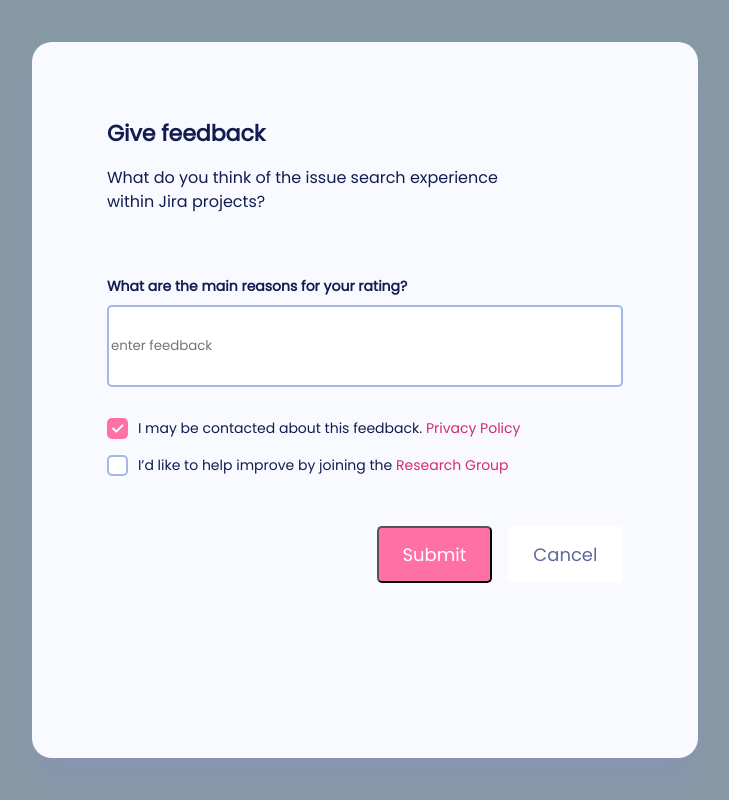
After one commit to VedhaSankar/health-care-app, a Flask app: page /feedback in a window 1280 px wide. The commit adds this page. Shown: the whole page, without its empty margins (275-1004 px from the left). Run offline with Flask 2, Linux system fonts and the light colour scheme; parts of the project's set-up code (start-up, migrations or seed data) failed here and were passed over.

Commit message:
feedback-pg

```diff
--- a/app.py
+++ b/app.py
@@ -265,6 +265,23 @@ def upload_file():
       return 'file uploaded successfully'
    return render_template('upload1.html')
 
+@app.route('/feedback', methods = ['GET', 'POST'])
+def feedback():
+   if request.method == 'POST':
+       collection_name = 'feedback'
+       new_collection = database[collection_name]
+
+       feedback       = request.values.get("feedback")
+
+       result = {
+           "feedback":feedback
+       }
+       x=new_collection.insert_one(result)
+       print(x)
+       return 'feedback updated'
+   return render_template('feedback.html')
+
+
 if __name__== "__main__":
     app.run(host="0.0.0.0", debug = True, port = PORT)
     # authenticate("vedha", "1234")
--- /dev/null
+++ b/templates/feedback.html
@@ -0,0 +1,287 @@
+<!DOCTYPE html>
+<html lang="en">
+
+<head>
+  <meta charset="UTF-8">
+  <meta http-equiv="X-UA-Compatible" content="IE=edge">
+  <meta name="viewport" content="width=device-width, initial-scale=1.0">
+  <link href="https://fonts.googleapis.com/css?family=Poppins" rel="stylesheet" />
+  <title>Give Feedback</title>
+  <style>
+    :root {
+	 --accent-col: #ff71a5;
+	 --link-col: #d22e69;
+	 --text-col: #121c51;
+}
+ *, *::before, *::after {
+	 box-sizing: border-box;
+	 color: var(--text-col);
+	 font-family: "Poppins";
+}
+ body {
+	 background: #8899a6;
+	 margin: 0;
+	 padding: 0;
+}
+ .wrapper {
+	 display: flex;
+	 justify-content: center;
+	 align-items: center;
+	 height: 100vh;
+}
+ .card {
+	 width: 666.22px;
+	 height: 716px;
+	 background: #f8faff;
+	 box-shadow: 0px 24px 25px rgba(150, 113, 255, 0.1);
+	 border-radius: 20px;
+}
+ .title {
+	 font-weight: 700;
+	 font-size: 22px;
+	 padding: 75px 0px 16px 75px;
+}
+ .description {
+	 font-weight: 500;
+	 font-size: 16px;
+	 line-height: 24px;
+	 padding: 0px 0px 31px 75px;
+}
+ .rating {
+	 padding-left: 75px;
+}
+ .rating ul {
+	 display: flex;
+	 flex-direction: row;
+	 padding: 0;
+	 margin: 0;
+	 gap: 10px;
+	 list-style-type: none;
+}
+ .rating li {
+	 display: flex;
+	 justify-content: center;
+	 align-items: center;
+	 flex-direction: column;
+	 color: #60699a;
+	 font-size: 14px;
+	 font-weight: 500;
+	 width: 96.84px;
+	 height: 105px;
+	 background: #fff;
+	 border: 2px solid #e6edff;
+	 border-radius: 5px;
+}
+ .rating li svg {
+	 margin-bottom: 10px;
+}
+ #selected {
+	 color: #121c51;
+	 background: #fff;
+	 border: 2px solid #f2f6ff;
+	 box-shadow: 0px 4px 4px rgba(164, 121, 255, 0.25), 0px 4px 17px rgba(255, 40, 40, 0.25);
+	 border-radius: 5px;
+}
+ .feedback-title {
+	 padding: 31px 0px 8px 75px;
+	 font-size: 14px;
+	 font-weight: 600;
+}
+ .box {
+	 background: #fff;
+	 border: 2px solid #a3b8e8;
+	 border-radius: 5px;
+	 width: 516px;
+	 height: 82px;
+	 margin: 0px 0px 31px 75px;
+}
+ .user-options {
+	 padding-left: 75px;
+	 font-weight: 500;
+	 font-size: 14px;
+}
+ .user-options a {
+	 color: var(--link-col);
+	 text-decoration: none;
+}
+ .privacy-policy {
+	 padding-bottom: 16px;
+}
+ .privacy-policy, .research-group {
+	 display: flex;
+	 flex-direction: row;
+}
+ .checkbox {
+	 background: #fff;
+	 border: 2px solid #a3b8e8;
+	 border-radius: 5px;
+	 width: 21px;
+	 height: 21px;
+	 margin-right: 10px;
+}
+ #ticked {
+	 display: flex;
+	 justify-content: center;
+	 align-items: center;
+	 background: #ff71a4;
+	 border: none;
+}
+ .cta {
+	 display: flex;
+	 flex-direction: row;
+	 gap: 16px;
+	 padding-top: 50px;
+}
+ .submit, .cancel {
+	 display: flex;
+	 justify-content: center;
+	 align-items: center;
+}
+ .submit {
+	 margin-left: 345px;
+	 width: 115px;
+	 height: 57px;
+	 background: linear-gradient(103.75deg, #ff71a4 0%, #ff71a4 100%);
+	 border-radius: 5px;
+	 color: white;
+	 font-size: 18px;
+	 font-weight: 500;
+}
+ .cancel {
+	 width: 115px;
+	 height: 57px;
+	 background: #fff;
+	 border-radius: 5px;
+	 color: #60699a;
+	 font-size: 18px;
+	 font-weight: 500;
+}
+ .checkbox:hover {
+	 cursor: pointer;
+}
+ .rating li:hover, .submit:hover, .cancel:hover {
+	 cursor: pointer;
+	 opacity: 0.8;
+}
+ .box:hover {
+	 cursor: text;
+}
+
+  </style>
+</head>
+
+<body>
+  <div class="wrapper">
+    <div class="card">
+      <div class="title">Give feedback</div>
+      <div class="description">What do you think of the issue search experience <br> within Jira projects?</div>
+      <!-- <div class="rating">
+        <ul>
+          <li><svg width="44" height="44" viewBox="0 0 44 44" fill="none" xmlns="http://www.w3.org/2000/svg">
+              <g clip-path="url(#clip0_2_33)">
+                <path d="M16.5 18.3333H16.5183" stroke="#60699A" stroke-width="2.75" stroke-linecap="round" stroke-linejoin="round" />
+                <path d="M27.5 18.3333H27.5183" stroke="#60699A" stroke-width="2.75" stroke-linecap="round" stroke-linejoin="round" />
+                <path d="M17.4167 27.9583C18.0141 27.3486 18.7272 26.8642 19.5142 26.5335C20.3012 26.2028 21.1463 26.0324 22 26.0324C22.8537 26.0324 23.6988 26.2028 24.4858 26.5335C25.2728 26.8642 25.9859 27.3486 26.5833 27.9583" stroke="#60699A" stroke-width="2.75" stroke-linecap="round" stroke-linejoin="round" />
+                <path d="M32.2043 32.2777C31.7043 32.7922 31.3661 33.4422 31.2318 34.147C31.0976 34.8519 31.173 35.5806 31.4489 36.243C31.7248 36.9053 32.1889 37.4722 32.7838 37.8733C33.3788 38.2745 34.0783 38.4922 34.7958 38.4997C35.5132 38.5071 36.2171 38.3039 36.8202 37.9151C37.4233 37.5264 37.8991 36.9693 38.1886 36.3128C38.4782 35.6562 38.5687 34.9292 38.4491 34.2217C38.3294 33.5143 38.0048 32.8575 37.5155 32.3327L34.8333 29.3333L32.2043 32.2777V32.2777Z" stroke="#60699A" stroke-width="2.75" stroke-linecap="round" stroke-linejoin="round" />
+                <path d="M38.2525 24.7812C38.414 23.8629 38.4968 22.9324 38.5 22C38.5 18.7366 37.5323 15.5465 35.7193 12.8331C33.9062 10.1197 31.3293 8.00484 28.3143 6.756C25.2993 5.50715 21.9817 5.18039 18.781 5.81705C15.5803 6.45371 12.6403 8.02518 10.3327 10.3327C8.02518 12.6403 6.45371 15.5803 5.81705 18.781C5.18039 21.9817 5.50715 25.2993 6.756 28.3143C8.00484 31.3293 10.1197 33.9062 12.8331 35.7193C15.5465 37.5323 18.7366 38.5 22 38.5C23.265 38.5 24.4933 38.3607 25.6667 38.093" stroke="#60699A" stroke-width="2.75" stroke-linecap="round" stroke-linejoin="round" />
+              </g>
+              <defs>
+                <clipPath id="clip0_2_33">
+                  <rect width="44" height="44" fill="white" />
+                </clipPath>
+              </defs>
+            </svg>
+            Terrible</li>
+          <li><svg width="44" height="44" viewBox="0 0 44 44" fill="none" xmlns="http://www.w3.org/2000/svg">
+              <g clip-path="url(#clip0_2_89)">
+                <path d="M22 38.5C31.1127 38.5 38.5 31.1127 38.5 22C38.5 12.8873 31.1127 5.5 22 5.5C12.8873 5.5 5.5 12.8873 5.5 22C5.5 31.1127 12.8873 38.5 22 38.5Z" stroke="#60699A" stroke-width="2.75" stroke-linecap="round" stroke-linejoin="round" />
+                <path d="M16.5 18.3333H16.5183" stroke="#60699A" stroke-width="2.75" stroke-linecap="round" stroke-linejoin="round" />
+                <path d="M27.5 18.3333H27.5183" stroke="#60699A" stroke-width="2.75" stroke-linecap="round" stroke-linejoin="round" />
+                <path d="M17.4167 27.9583C18.0141 27.3486 18.7272 26.8642 19.5142 26.5335C20.3012 26.2028 21.1463 26.0324 22 26.0324C22.8537 26.0324 23.6987 26.2028 24.4858 26.5335C25.2728 26.8642 25.9859 27.3486 26.5833 27.9583" stroke="#60699A" stroke-width="2.75" stroke-linecap="round" stroke-linejoin="round" />
+              </g>
+              <defs>
+                <clipPath id="clip0_2_89">
+                  <rect width="44" height="44" fill="white" />
+                </clipPath>
+              </defs>
+            </svg>
+            Bad</li>
+          <li><svg width="44" height="44" viewBox="0 0 44 44" fill="none" xmlns="http://www.w3.org/2000/svg">
+              <g clip-path="url(#clip0_2_95)">
+                <path d="M22 38.5C31.1127 38.5 38.5 31.1127 38.5 22C38.5 12.8873 31.1127 5.5 22 5.5C12.8873 5.5 5.5 12.8873 5.5 22C5.5 31.1127 12.8873 38.5 22 38.5Z" stroke="#60699A" stroke-width="2.75" stroke-linecap="round" stroke-linejoin="round" />
+                <path d="M16.5 18.3333H16.5183" stroke="#60699A" stroke-width="2.75" stroke-linecap="round" stroke-linejoin="round" />
+                <path d="M27.5 18.3333H27.5183" stroke="#60699A" stroke-width="2.75" stroke-linecap="round" stroke-linejoin="round" />
+                <path d="M16.5 27.5H27.5" stroke="#60699A" stroke-width="2.75" stroke-linecap="round" stroke-linejoin="round" />
+              </g>
+              <defs>
+                <clipPath id="clip0_2_95">
+                  <rect width="44" height="44" fill="white" />
+                </clipPath>
+              </defs>
+            </svg>
+            Okay</li>
+          <li id="selected"><svg width="44" height="44" viewBox="0 0 44 44" fill="none" xmlns="http://www.w3.org/2000/svg">
+              <g clip-path="url(#clip0_2_101)">
+                <path d="M22 38.5C31.1127 38.5 38.5 31.1127 38.5 22C38.5 12.8873 31.1127 5.5 22 5.5C12.8873 5.5 5.5 12.8873 5.5 22C5.5 31.1127 12.8873 38.5 22 38.5Z" stroke="#121C51" stroke-width="2.75" stroke-linecap="round" stroke-linejoin="round" />
+                <path d="M16.5 18.3333H16.5183" stroke="#121C51" stroke-width="2.75" stroke-linecap="round" stroke-linejoin="round" />
+                <path d="M27.5 18.3333H27.5183" stroke="#121C51" stroke-width="2.75" stroke-linecap="round" stroke-linejoin="round" />
+                <path d="M17.4167 27.5C18.0141 28.1098 18.7272 28.5942 19.5142 28.9249C20.3012 29.2556 21.1463 29.4259 22 29.4259C22.8537 29.4259 23.6987 29.2556 24.4858 28.9249C25.2728 28.5942 25.9859 28.1098 26.5833 27.5" stroke="#121C51" stroke-width="2.75" stroke-linecap="round" stroke-linejoin="round" />
+              </g>
+              <defs>
+                <clipPath id="clip0_2_101">
+                  <rect width="44" height="44" fill="white" />
+                </clipPath>
+              </defs>
+            </svg>
+            Good</li>
+          <li><svg width="44" height="44" viewBox="0 0 44 44" fill="none" xmlns="http://www.w3.org/2000/svg">
+              <g clip-path="url(#clip0_2_107)">
+                <path d="M22 38.5C31.1127 38.5 38.5 31.1127 38.5 22C38.5 12.8873 31.1127 5.5 22 5.5C12.8873 5.5 5.5 12.8873 5.5 22C5.5 31.1127 12.8873 38.5 22 38.5Z" stroke="#60699A" stroke-width="2.75" stroke-linecap="round" stroke-linejoin="round" />
+                <path d="M16.5 16.5H16.5183" stroke="#60699A" stroke-width="2.75" stroke-linecap="round" stroke-linejoin="round" />
+                <path d="M27.5 16.5H27.5183" stroke="#60699A" stroke-width="2.75" stroke-linecap="round" stroke-linejoin="round" />
+                <path d="M29.3334 23.8333H14.6667M14.6667 23.8333C14.6667 25.7783 15.4393 27.6435 16.8146 29.0188C18.1898 30.3941 20.0551 31.1667 22 31.1667C23.9449 31.1667 25.8102 30.3941 27.1855 29.0188C28.5607 27.6435 29.3334 25.7783 29.3334 23.8333H14.6667Z" stroke="#60699A" stroke-width="2.75" stroke-linecap="round" stroke-linejoin="round" />
+              </g>
+              <defs>
+                <clipPath id="clip0_2_107">
+                  <rect width="44" height="44" fill="white" />
+                </clipPath>
+              </defs>
+            </svg>
+            Amazing</li>
+        </ul>
+      </div> -->
+      <div class="feedback-box">
+        <div class="feedback-title">What are the main reasons for your rating?</div>
+        <form action="/feedback" method="POST">        <div ><input type="text" placeholder="enter feedback" name="feedback" class="box"></div>
+      </div>
+      <div class="user-options">
+        <div class="privacy-policy">
+          <div class="checkbox" id="ticked"><svg width="15" height="15" viewBox="0 0 15 15" fill="none" xmlns="http://www.w3.org/2000/svg">
+              <g clip-path="url(#clip0_2_121)">
+                <path d="M3.125 7.5L6.25 10.625L12.5 4.375" stroke="white" stroke-width="2" stroke-linecap="round" stroke-linejoin="round" />
+              </g>
+              <defs>
+                <clipPath id="clip0_2_121">
+                  <rect width="15" height="15" fill="white" />
+                </clipPath>
+              </defs>
+            </svg>
+          </div>
+          <div class="policy-agreement">I may be contacted about this feedback. <a href="#">Privacy Policy</a></div>
+        </div>
+        <div class="research-group">
+          <div class="checkbox"></div>
+          <div class="research-improvements">I’d like to help improve by joining the <a href="#">Research Group</a></div>
+        </div>
+      </div>
+      <div class="cta">
+        <div ><input type=submit class="submit"></div>
+        <div class="cancel">Cancel</div>
+      </div>
+    </div>
+  </div>
+</form>
+
+</body>
+
+</html>
--- a/templates/index.html
+++ b/templates/index.html
@@ -1581,6 +1581,9 @@
             <div class="box">
                 <h3>Email</h3>
                 <a href="#" class="link">mercyhospital@gmail.com</a>
+                <a href="/feedback" class="btn">Feedback</a>
+
+                </form>
             </div>
 
             <!--     end column -->
```
Also changed, not shown: templates/upload1.html (deleted, +0 -226 lines).
